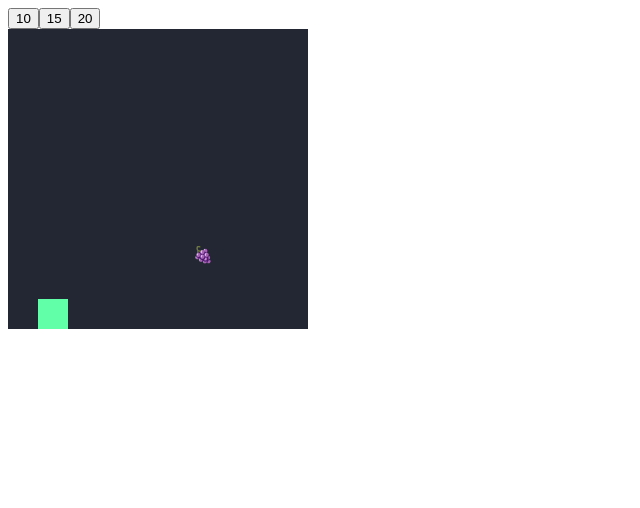
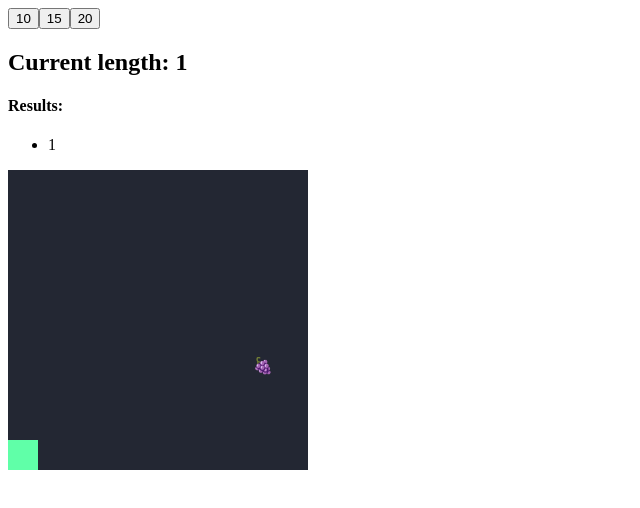
Before and after one commit to Lointainy/snake-game-react, a React (Vite) app: page / in a window 1280 px wide. Shown: the top 508 px of the page, without its empty margins (0-640 px from the left). Built offline with nearby package versions, Linux system fonts and the light colour scheme.

Commit message:
added  results logic

```diff
--- a/src/App.jsx
+++ b/src/App.jsx
@@ -34,6 +34,8 @@ export default function App() {
 	// Config
 	const [speed, setSpeed] = useState(500)
 	const [gameOver, setGameOver] = useState(false)
+	const [results, setResults] = useState([])
+	const [currentResult, setCurrentResult] = useState('')
 
 	/* Random logic */
 	function randomCordinate() {
@@ -138,6 +140,7 @@ export default function App() {
 
 		// Set new body
 		setSnake(newSnake)
+		setCurrentResult(newSnake.length)
 	}, [direction, food, snake, speed, randomFruit])
 
 	// Switch Diretion after click key
@@ -159,6 +162,14 @@ export default function App() {
 		},
 		[direction]
 	)
+
+	// Update results, check with current, if max replace
+	const updateResults = useCallback(() => {
+		if (results.length === 0 || currentResult > Math.max(...results)) {
+			const updatedResults = [...results, currentResult].sort((a, b) => b - a).slice(0, 3)
+			setResults(updatedResults)
+		}
+	}, [results, currentResult])
 
 	// Auto move
 	useEffect(() => {
@@ -187,9 +198,10 @@ export default function App() {
 	// Watcher game end
 	useEffect(() => {
 		if (gameOver) {
+			updateResults()
 			setDefault()
 		}
-	}, [gameOver, setDefault])
+	}, [gameOver, setDefault, updateResults])
 
 	// Set board size after changes
 	useEffect(() => {
@@ -213,6 +225,13 @@ export default function App() {
 					</button>
 				)
 			})}
+			<h2>Current length: {currentResult}</h2>
+			<h4>Results:</h4>
+			<ul>
+				{results.map((result, index) => {
+					return <li key={index}>{result}</li>
+				})}
+			</ul>
 
 			<div className={style.board} style={rowsStyle}>
 				{board?.map((row, rowIndex) => {
```
